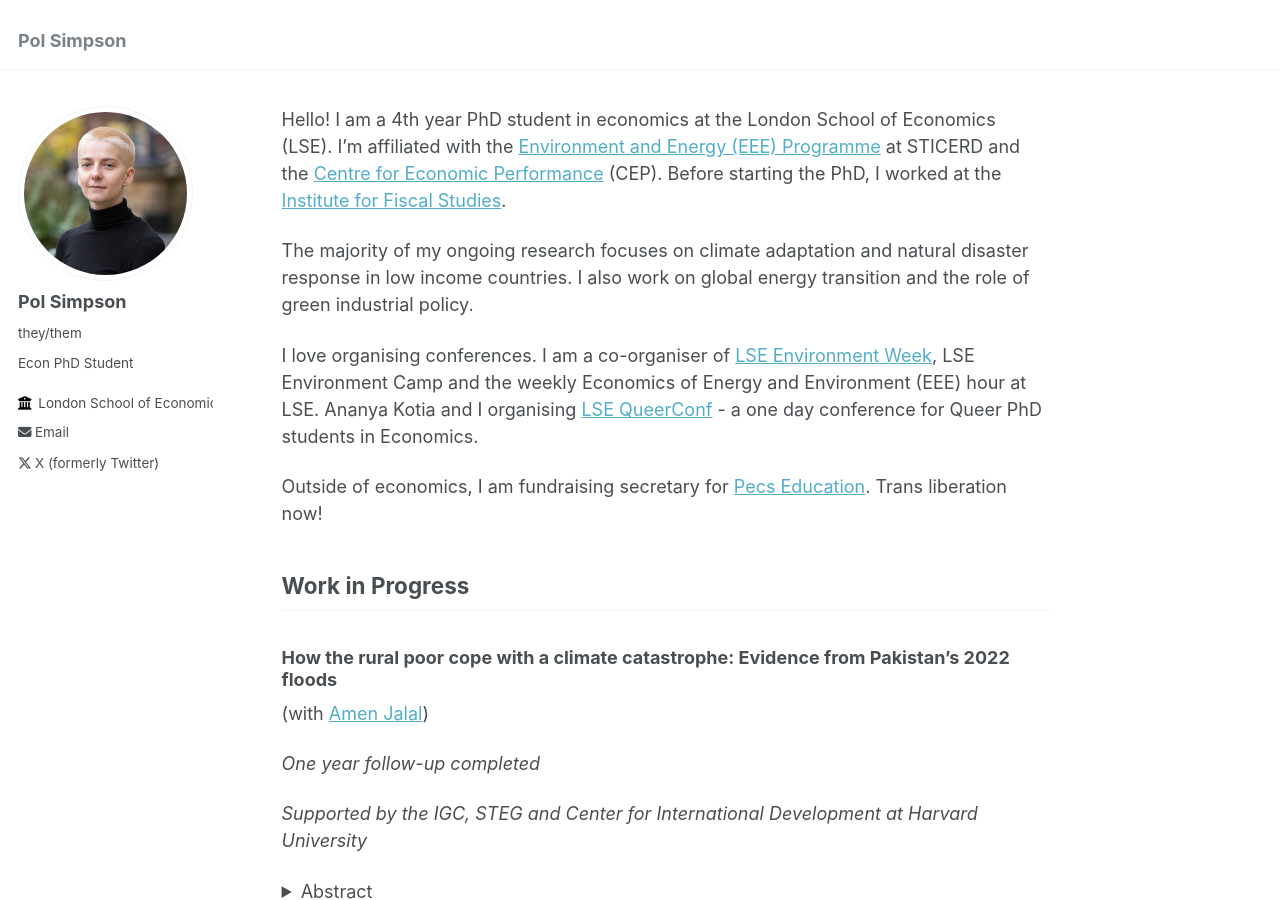
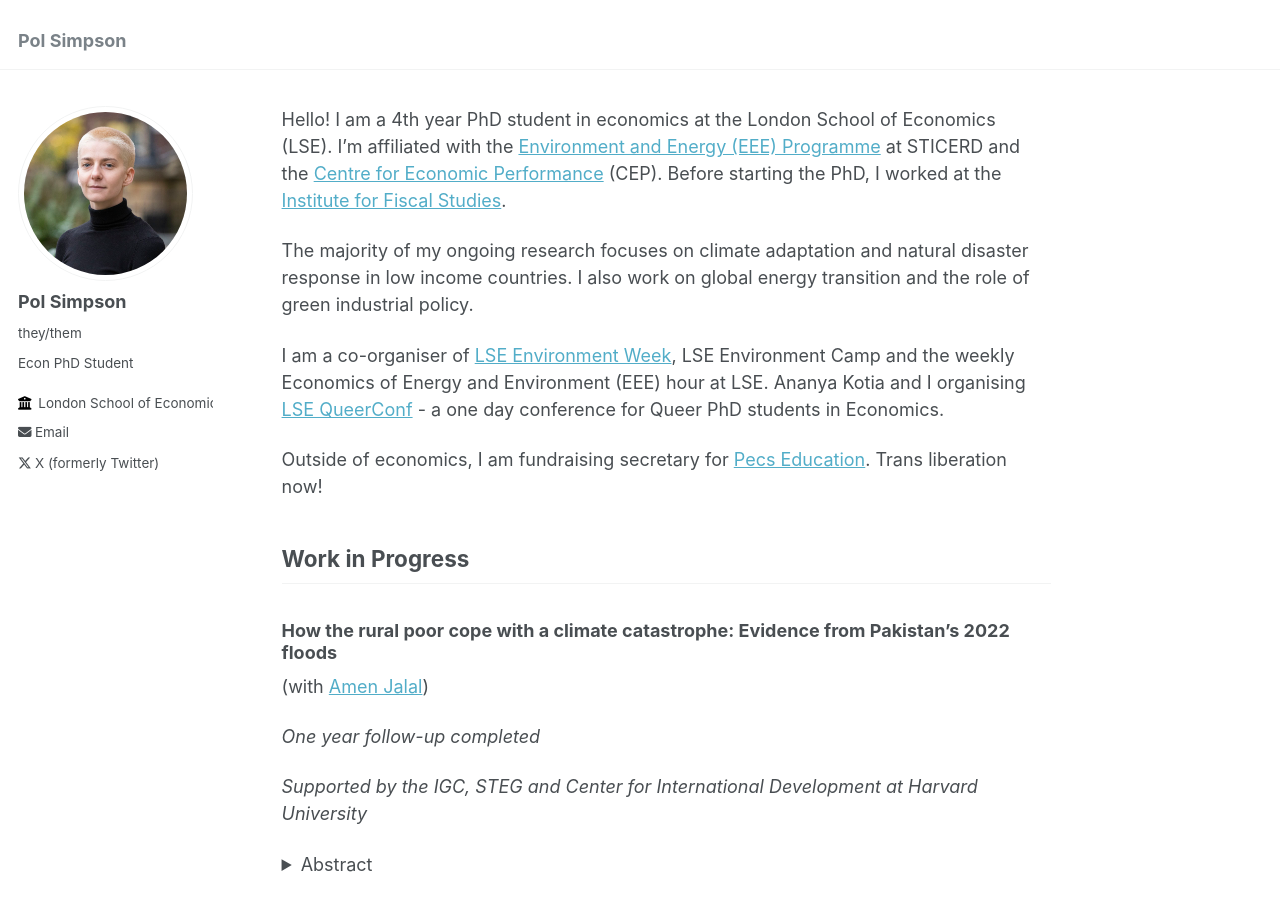
Before and after one commit to polsimpson/polsimpson.github.io, a Jekyll site: the page built from _pages/about.md, in a window 1280 px wide and 900 px high. Built offline with Jekyll 4.4.1, drawn with Linux system fonts in a browser that asks for light colours.

Commit message:
Update about.md

```diff
--- a/_pages/about.md
+++ b/_pages/about.md
@@ -11,7 +11,7 @@ Hello! I am a 4th year PhD student in economics at the London School of Economic
 
 The majority of my ongoing research focuses on climate adaptation and natural disaster response in low income countries. I also work on global energy transition and the role of green industrial policy.
 
-I love organising conferences. I am a co-organiser of [LSE Environment Week](https://www.lse-environment-week.com), LSE Environment Camp and the weekly Economics of Energy and Environment (EEE) hour at LSE. Ananya Kotia and I organising [LSE QueerConf](https://www.lsequeerconf.com) - a one day conference for Queer PhD students in Economics.
+I am a co-organiser of [LSE Environment Week](https://www.lse-environment-week.com), LSE Environment Camp and the weekly Economics of Energy and Environment (EEE) hour at LSE. Ananya Kotia and I organising [LSE QueerConf](https://www.lsequeerconf.com) - a one day conference for Queer PhD students in Economics.
 
 Outside of economics, I am fundraising secretary for [Pecs Education](https://pecseducation.com). Trans liberation now!
 
```
